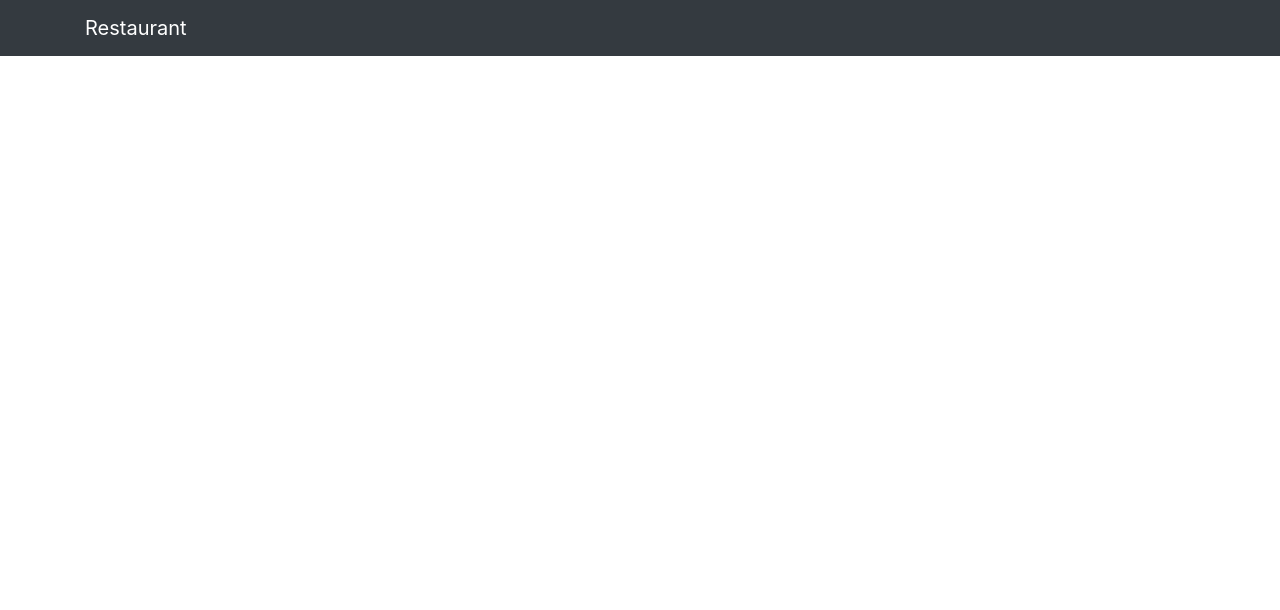
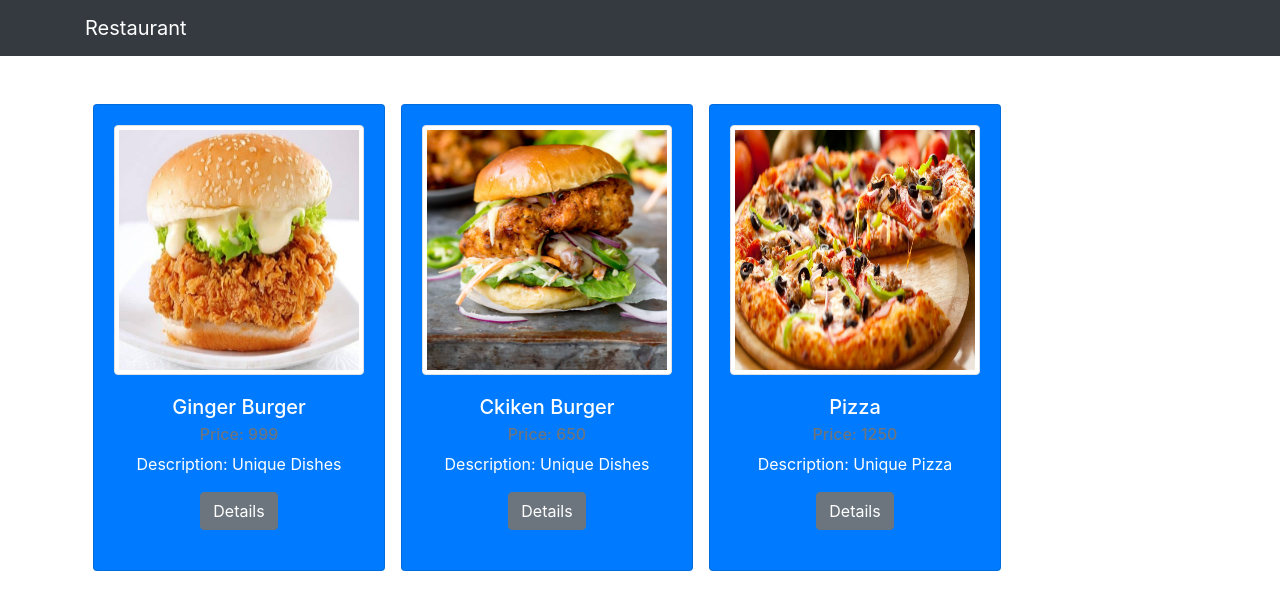
Before and after one commit to wapborhan/restaurant, a React (Create React App) app: page / in a window 1280 px wide. Shown: the top 610 px of the page. Built offline with nearby package versions, Linux system fonts and the light colour scheme.

Commit message:
files add

```diff
--- a/src/App.css
+++ b/src/App.css
@@ -2,37 +2,10 @@
   text-align: center;
 }
 
-.App-logo {
-  height: 40vmin;
-  pointer-events: none;
+.card-columns {
+  column-count: 1 !important;
 }
-
-@media (prefers-reduced-motion: no-preference) {
-  .App-logo {
-    animation: App-logo-spin infinite 20s linear;
-  }
+.cdimg{
+  width: 250px !important;
+  height: 250px !important;
 }
-
-.App-header {
-  background-color: #282c34;
-  min-height: 100vh;
-  display: flex;
-  flex-direction: column;
-  align-items: center;
-  justify-content: center;
-  font-size: calc(10px + 2vmin);
-  color: white;
-}
-
-.App-link {
-  color: #61dafb;
-}
-
-@keyframes App-logo-spin {
-  from {
-    transform: rotate(0deg);
-  }
-  to {
-    transform: rotate(360deg);
-  }
-}
--- a/src/components/body/Body.js
+++ b/src/components/body/Body.js
@@ -1,7 +1,12 @@
 import React from "react";
+import Menu from "./Menu";
 
 const Body = () => {
-  return <div></div>;
+  return (
+    <div>
+      <Menu />
+    </div>
+  );
 };
 
 export default Body;
--- /dev/null
+++ b/src/components/body/DishDetails.js
@@ -0,0 +1,7 @@
+import React from "react";
+
+const DishDetail = () => {
+  return <div></div>;
+};
+
+export default DishDetail;
--- a/src/components/body/Menu.js
+++ b/src/components/body/Menu.js
@@ -1,18 +1,40 @@
 import React, { Component } from "react";
 import DISHES from "../../data/dishes";
+import MenuItem from "./MenuIteam";
+import DishDetail from "./DishDetails";
 
 class Menu extends Component {
   state = {
     dishes: DISHES,
+    selectedDish: null,
+  };
+
+  onDishSelect = (dish) => {
+    this.setState({ selectedDish: dish });
+    console.log(dish);
   };
 
   render() {
+    const menu = this.state.dishes.map((item) => {
+      return (
+        <MenuItem
+          dish={item}
+          key={item.id}
+          selectDish={() => {
+            this.onDishSelect(item);
+          }}
+        />
+      );
+    });
+
     return (
       <div className="container">
         <div className="row">
-          <div className="col-lg-6"></div>
+          <div className="col-lg-12 d-flex">{menu}</div>
         </div>
       </div>
     );
   }
 }
+
+export default Menu;
--- a/src/components/body/MenuIteam.js
+++ b/src/components/body/MenuIteam.js
@@ -0,0 +1,41 @@
+import React from "react";
+import {
+  Card,
+  CardImg,
+  cardImgOverlay,
+  CardBody,
+  CardTitle,
+  CardColumns,
+  Button,
+  CardSubtitle,
+  CardText,
+} from "reactstrap";
+
+const MenuItem = (props) => {
+  return (
+    <div className="mx-2 mt-5">
+      <CardColumns>
+        <Card body color="primary" inverse>
+          <CardImg
+            alt="Card image cap"
+            src={props.dish.image}
+            top
+            width="250px !important"
+            height="250px"
+            className="img-thumbnail rounded cdimg"
+          />
+          <CardBody>
+            <CardTitle tag="h5">{props.dish.name}</CardTitle>
+            <CardSubtitle className="mb-2 text-muted" tag="h6">
+              Price: {props.dish.price}
+            </CardSubtitle>
+            <CardText>Description: {props.dish.description}</CardText>
+            <Button onClick={props.selectDish}>Details</Button>
+          </CardBody>
+        </Card>
+      </CardColumns>
+    </div>
+  );
+};
+
+export default MenuItem;
--- a/src/data/dishes.js
+++ b/src/data/dishes.js
@@ -17,6 +17,42 @@ const DISHES = [
       },
     ],
   },
+  {
+    id: 1,
+    name: "Ckiken Burger",
+    image: "assets/images/Chicken-Burger.jpg",
+    category: "Chiken",
+    label: "Hot",
+    price: "650",
+    description: "Unique Dishes",
+    comments: [
+      {
+        id: 0,
+        rating: 5,
+        comment: "Good Test",
+        author: "Borhan Uddin",
+        date: "2022-01-16T17:57:28.556094Z",
+      },
+    ],
+  },
+  {
+    id: 3,
+    name: "Pizza",
+    image: "assets/images/pizza.jpg",
+    category: "Chiken",
+    label: "Hot",
+    price: "1250",
+    description: "Unique Pizza",
+    comments: [
+      {
+        id: 0,
+        rating: 5,
+        comment: "Good Test",
+        author: "Borhan Uddin",
+        date: "2022-01-16T17:57:28.556094Z",
+      },
+    ],
+  },
 ];
 
 export default DISHES;
```
Also changed, not shown: public/assets/images/Chicken-Burger.jpg (added), public/assets/images/pizza.jpg (added).
